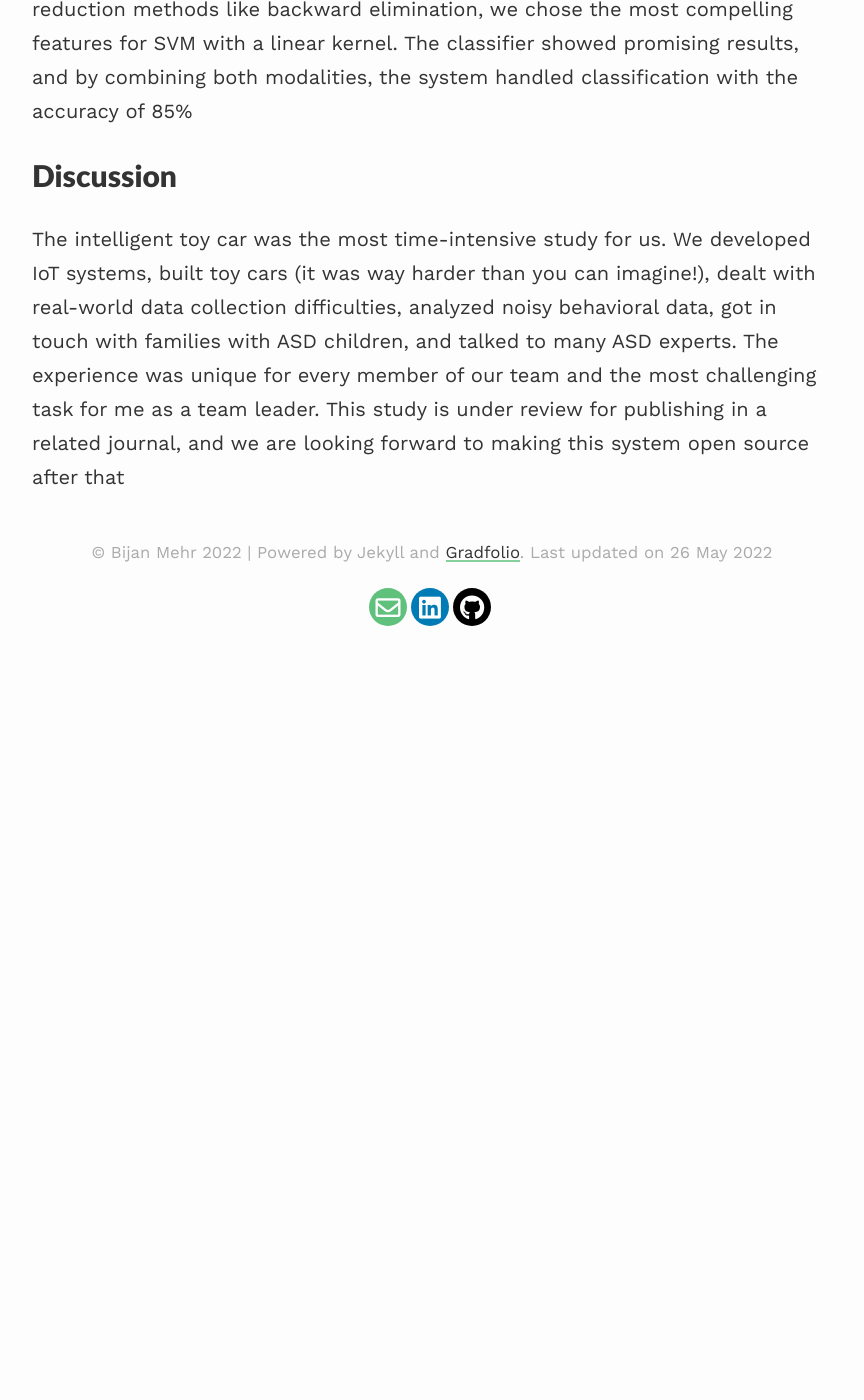
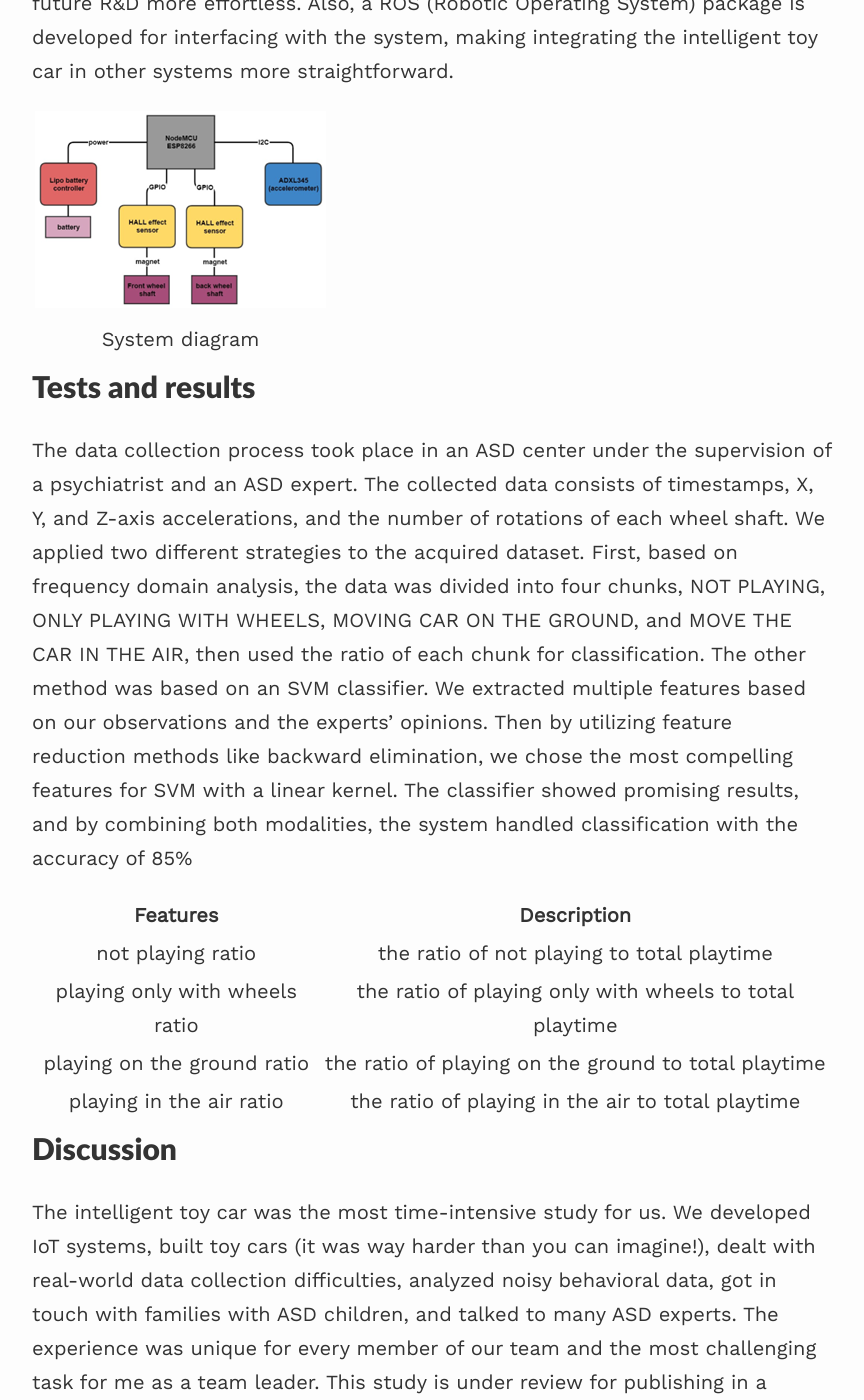
Before and after one commit to bijanmehr/bijanmehr.github.io, a Jekyll site: the page built from _projects/intelligent_car.md, in a window 1280 px wide and 1400 px high, scrolled down 1958 px. Shown: the whole window, without its empty margins (208-1072 px from the left). Built offline with Jekyll 4.4.1, drawn with Linux system fonts in a browser that asks for light colours; nearby versions of some CDN libraries; before the commit the page ends 2588 px from its top, so only the background shows below that; some of the changed text lies outside the part shown.

Commit message:
update_prj

```diff
--- a/_projects/intelligent_car.md
+++ b/_projects/intelligent_car.md
@@ -11,15 +11,30 @@ The home-based IoT devices such as the intelligent toy car were designed to perf
 
 This project redesigned and improved the intelligent toy car functionality by adding shaft encoders to detect attention to detail and interest in rotating objects in children with ASD. Also, we improved our classification system by implementing two modalities to detect different ASD symptoms that enhanced our previous accuracy by more than 10%
 
+|![car](https://bijanmehr.github.io/assets/intelligent_car/car_axis.png)|
+|:-:|
+|The intelligent toy car 2.0|
+
 ## System design
 The intelligent toy car is designed to capture the signs of two major symptoms in children with ASD, obsessive attention to detail and repetitive behaviors. In our first design, a Wii remote, which includes an accelerometer, was placed in the car. Our new design has an inexpensive IoT board ESP8266 NodeMCU to read sensor data and send them wirelessly through Wi-Fi via UDP protocol to ensure maximum data collection rate. Also, the cheap MEMS accelerometer ADXL345 is placed inside the car, and two magnetic shaft encoders are installed on each car's axle. The whole system runs on a battery, and all electronic parts are embedded inside the car deliberately to avoid any distraction.
 
 The intelligent toy car firmware is based on the Arduino ecosystem to make future R&D more effortless. Also, a ROS (Robotic Operating System) package is developed for interfacing with the system, making integrating the intelligent toy car in other systems more straightforward.
 
+|![schematic](https://bijanmehr.github.io/assets/intelligent_car/car_diagram.png)|
+|:-:|
+|System diagram|
+
 ## Tests and results
 The data collection process took place in an ASD center under the supervision of a psychiatrist and an ASD expert. The collected data consists of timestamps, X, Y, and Z-axis accelerations, and the number of rotations of each wheel shaft.
 We applied two different strategies to the acquired dataset. First, based on frequency domain analysis, the data was divided into four chunks, NOT PLAYING, ONLY PLAYING WITH WHEELS, MOVING CAR ON THE GROUND, and MOVE THE CAR IN THE AIR, then used the ratio of each chunk for classification. The other method was based on an SVM classifier. We extracted multiple features based on our observations and the experts' opinions. Then by utilizing feature reduction methods like backward elimination, we chose the most compelling features for SVM with a linear kernel. The classifier showed promising results, and by combining both modalities, the system handled classification with the accuracy of 85%
 
+|          **Features**          |                     **Description**                     |
+|:------------------------------:|:-------------------------------------------------------:|
+|        not playing ratio       |        the ratio of not playing to total playtime       |
+| playing only with wheels ratio | the ratio of playing only with wheels to total playtime |
+|   playing on the ground ratio  |   the ratio of playing on the ground to total playtime  |
+|    playing in the air ratio    |    the ratio of playing in the air to total playtime    |
+
 ## Discussion
 The intelligent toy car was the most time-intensive study for us. We developed IoT systems, built toy cars (it was way harder than you can imagine!), dealt with real-world data collection difficulties, analyzed noisy behavioral data, got in touch with families with ASD children, and talked to many ASD experts. The experience was unique for every member of our team and the most challenging task for me as a team leader.
 This study is under review for publishing in a related journal, and we are looking forward to making this system open source after that
```
